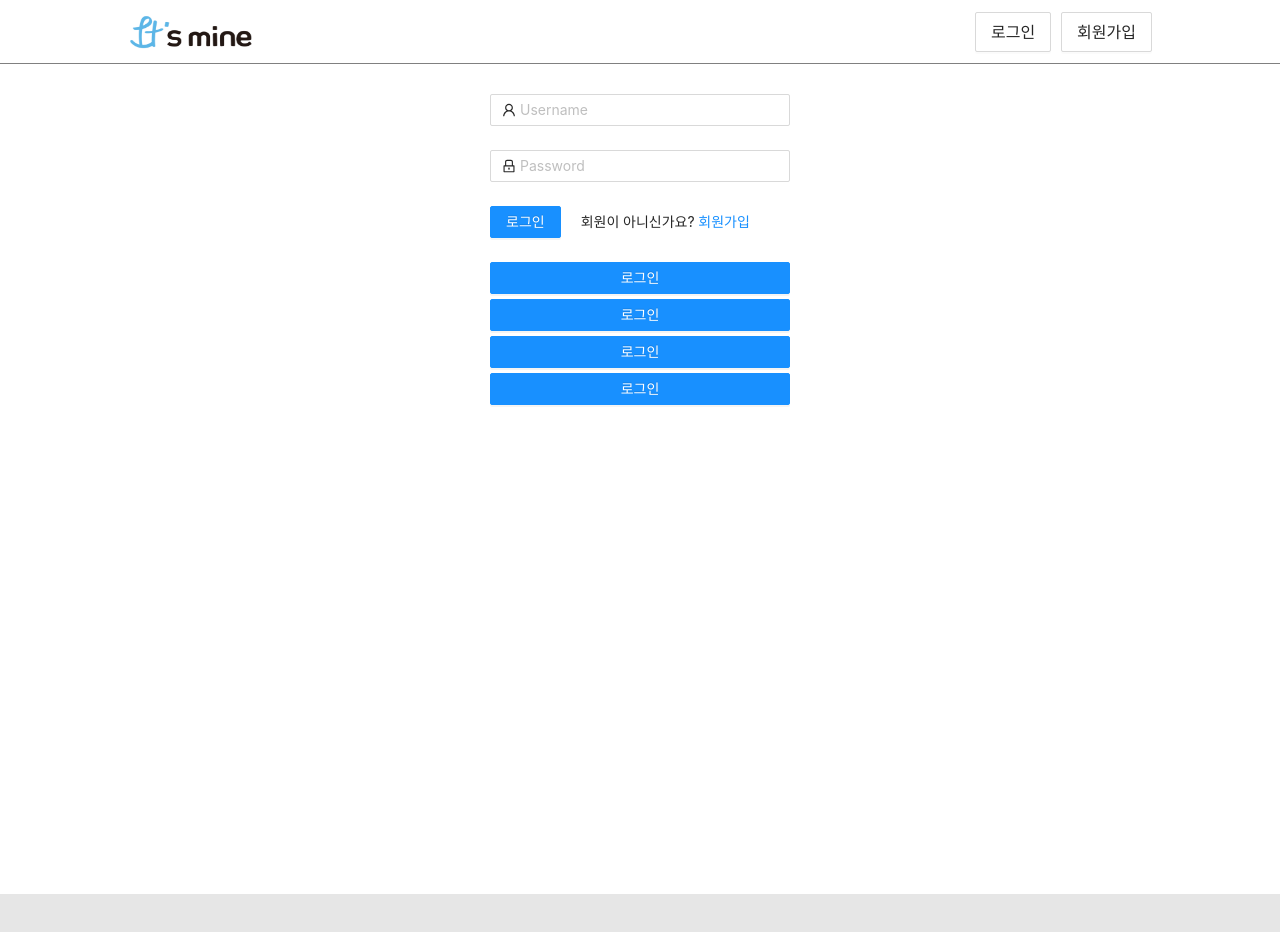
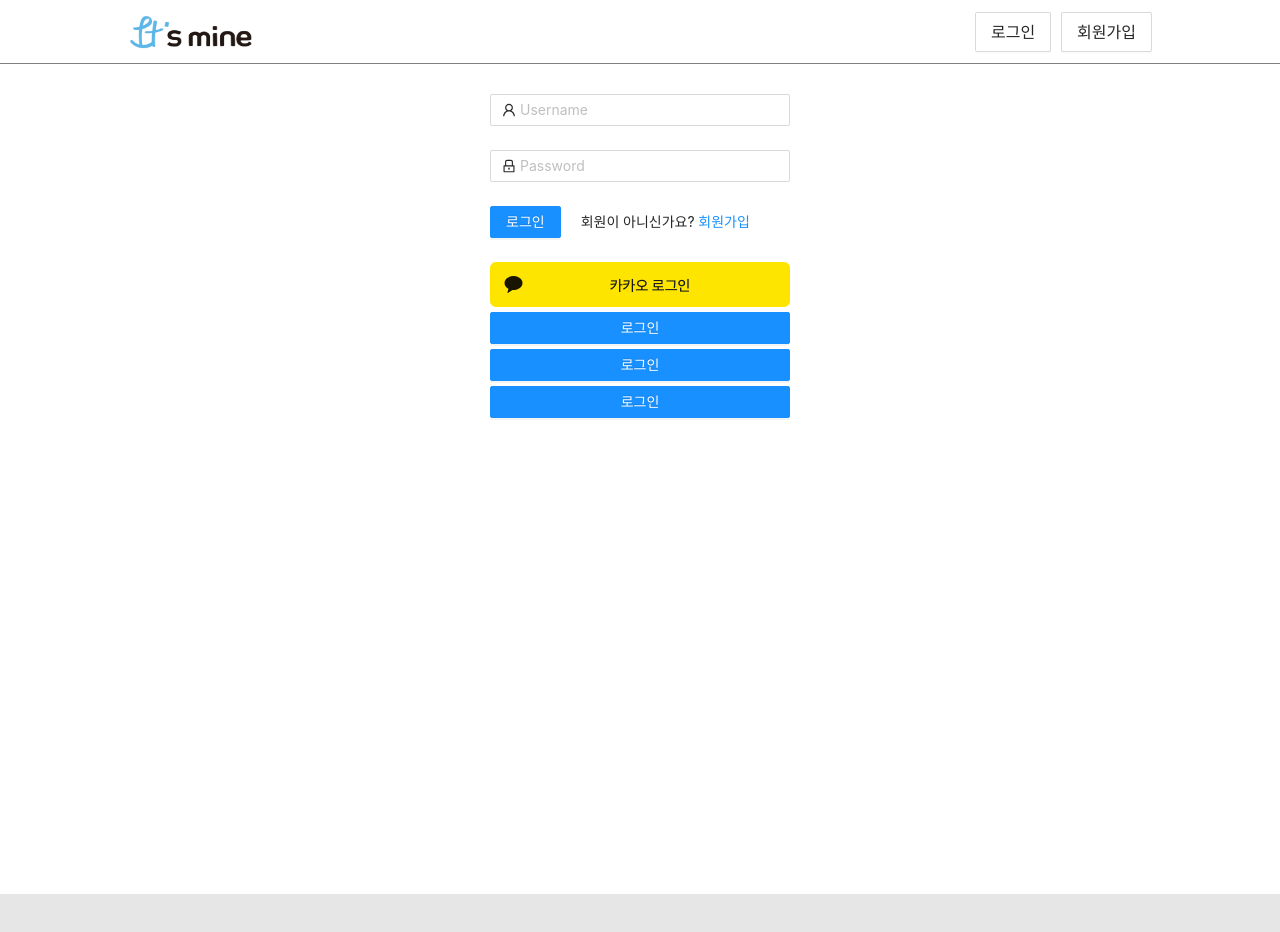
Before and after one commit to as0387/it-smine-final-front, a React (Create React App) app: page /login in a window 1280 px wide. Shown: the top 932 px of the page. Built offline with nearby package versions, Linux system fonts and the light colour scheme.

Commit message:
kakao로그인버튼만듬

```diff
--- a/src/login/index.js
+++ b/src/login/index.js
@@ -1,4 +1,4 @@
-import { Form, Input, Checkbox, Button, message } from "antd";
+import { Form, Input, Checkbox, Button, message, Image } from "antd";
 import { UserOutlined, LockOutlined } from "@ant-design/icons";
 import "./index.css";
 import axios from "axios";
@@ -95,13 +95,10 @@ function LoginPage() {
     </Form>
     <div id="social-login">
           <div>
-          <Button
-          className="social-area"
-          type="primary"
-          >
-            로그인
-          </Button>
-        </div>
+          <a className="social-area">
+            <img src="/images/icons/kakao.png"/>
+          </a>
+          </div>
 
         <div>
           <Button
```
Also changed, not shown: public/images/icons/kakao.png (added).
